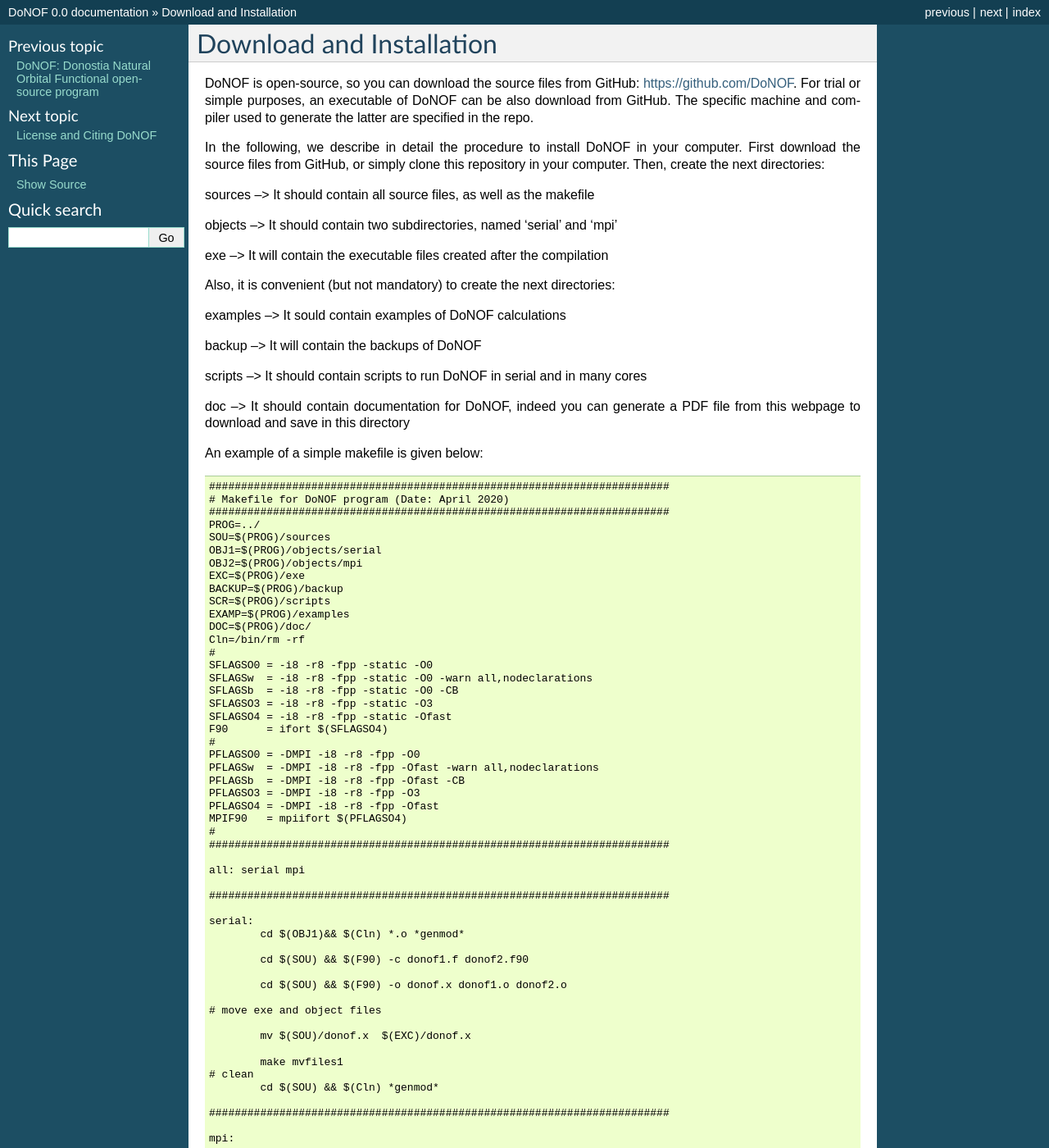
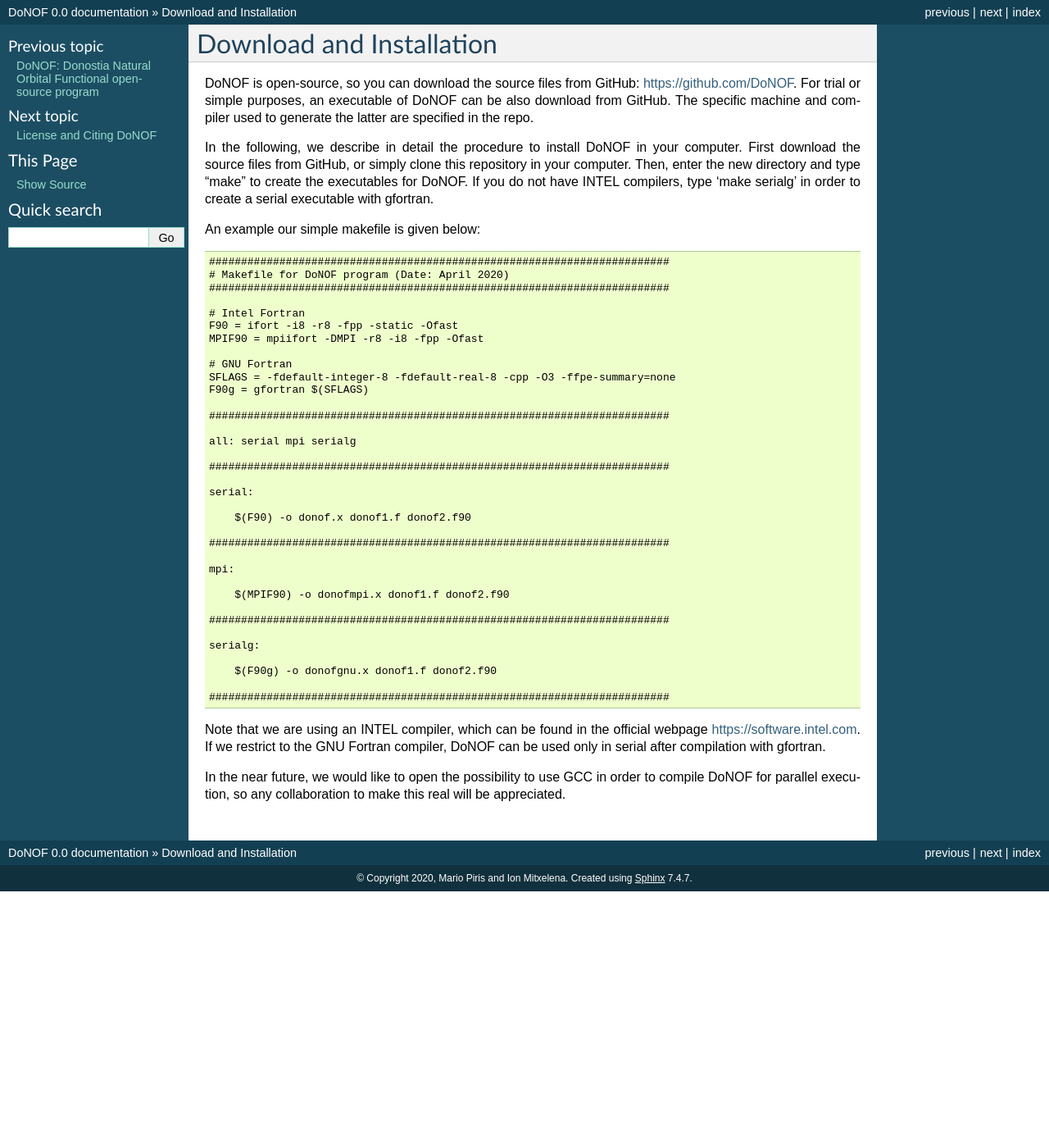
Before and after one commit to DoNOF/DoNOF-Documentation, a Sphinx documentation site: the page built from docs/Installation.rst, in a window 1280 px wide and 1400 px high. Shown: the whole window at 82% size. Built offline with Sphinx 7.4.7, drawn with Linux system fonts in a browser that asks for light colours; some of the changed text lies outside the part shown.

```diff
--- a/docs/Installation.rst
+++ b/docs/Installation.rst
@@ -4,111 +4,47 @@ Download and Installation
 
 DoNOF is open-source, so you can download the source files from GitHub: https://github.com/DoNOF. For trial or simple purposes, an executable of DoNOF can be also download from GitHub. The specific machine and compiler used to generate the latter are specified in the repo.
 
-In the following, we describe in detail the procedure to install DoNOF in your computer. First download the source files from GitHub, or simply clone this repository in your computer. Then, create the next directories:
+In the following, we describe in detail the procedure to install DoNOF in your computer. First download the source files from GitHub, or simply clone this repository in your computer. Then, enter the new directory and type "make" to create the executables for DoNOF. If you do not have INTEL compilers, type 'make serialg' in order to create a serial executable with gfortran.
 
-sources --> It should contain all source files, as well as the makefile
-
-objects --> It should contain two subdirectories, named 'serial' and 'mpi'
-
-exe --> It will contain the executable files created after the compilation
-
-Also, it is convenient (but not mandatory) to create the next directories:
-
-examples --> It sould contain examples of DoNOF calculations
-
-backup --> It will contain the backups of DoNOF
-
-scripts --> It should contain scripts to run DoNOF in serial and in many cores
-
-doc --> It should contain documentation for DoNOF, indeed you can generate a PDF file from this webpage to download and save in this directory
-
-An example of a simple makefile is given below::
+An example our simple makefile is given below::
 
     ########################################################################
     # Makefile for DoNOF program (Date: April 2020)
     ########################################################################
-    PROG=../
-    SOU=$(PROG)/sources
-    OBJ1=$(PROG)/objects/serial
-    OBJ2=$(PROG)/objects/mpi
-    EXC=$(PROG)/exe
-    BACKUP=$(PROG)/backup
-    SCR=$(PROG)/scripts
-    EXAMP=$(PROG)/examples
-    DOC=$(PROG)/doc/
-    Cln=/bin/rm -rf
-    #
-    SFLAGSO0 = -i8 -r8 -fpp -static -O0
-    SFLAGSw  = -i8 -r8 -fpp -static -O0 -warn all,nodeclarations
-    SFLAGSb  = -i8 -r8 -fpp -static -O0 -CB
-    SFLAGSO3 = -i8 -r8 -fpp -static -O3
-    SFLAGSO4 = -i8 -r8 -fpp -static -Ofast
-    F90      = ifort $(SFLAGSO4)
-    #
-    PFLAGSO0 = -DMPI -i8 -r8 -fpp -O0
-    PFLAGSw  = -DMPI -i8 -r8 -fpp -Ofast -warn all,nodeclarations
-    PFLAGSb  = -DMPI -i8 -r8 -fpp -Ofast -CB
-    PFLAGSO3 = -DMPI -i8 -r8 -fpp -O3
-    PFLAGSO4 = -DMPI -i8 -r8 -fpp -Ofast
-    MPIF90   = mpiifort $(PFLAGSO4)
-    #
+
+    # Intel Fortran
+    F90 = ifort -i8 -r8 -fpp -static -Ofast
+    MPIF90 = mpiifort -DMPI -r8 -i8 -fpp -Ofast
+
+    # GNU Fortran
+    SFLAGS = -fdefault-integer-8 -fdefault-real-8 -cpp -O3 -ffpe-summary=none
+    F90g = gfortran $(SFLAGS)
+
     ########################################################################
 
-    all: serial mpi
+    all: serial mpi serialg
 
     ########################################################################
 
     serial:
-            cd $(OBJ1)&& $(Cln) *.o *genmod*
 
-            cd $(SOU) && $(F90) -c donof1.f donof2.f90
-
-            cd $(SOU) && $(F90) -o donof.x donof1.o donof2.o
-
-    # move exe and object files
-
-            mv $(SOU)/donof.x  $(EXC)/donof.x
-
-            make mvfiles1
-    # clean
-            cd $(SOU) && $(Cln) *genmod*
+        $(F90) -o donof.x donof1.f donof2.f90
 
     ########################################################################
 
     mpi:
 
-            cd $(OBJ2)&& $(Cln) *.o *genmod*
+        $(MPIF90) -o donofmpi.x donof1.f donof2.f90
 
-            cd $(SOU) && $(MPIF90) -c donof1.f donof2.f90
+    ########################################################################
 
-            cd $(SOU) && $(MPIF90) -o donofmpi.x donof1.o donof2.o
+    serialg:
 
-    # move exe and object files
+        $(F90g) -o donofgnu.x donof1.f donof2.f90
 
-            mv $(SOU)/donofmpi.x  $(EXC)/donofmpi.x
-
-            make mvfiles2
-
-    # clean
-            cd $(SOU) && $(Cln) *genmod*
-    #
-    mvfiles1:
-            mv $(SOU)/donof1.o      $(OBJ1)/donof1.o
-            mv $(SOU)/donof2.o      $(OBJ1)/donof2.o
-    #
-    mvfiles2:
-            mv $(SOU)/donof1.o      $(OBJ2)/donof1.o
-            mv $(SOU)/donof2.o      $(OBJ2)/donof2.o
-
-    ###############################################################################
-    #
-    tar:
-            cd $(BACKUP)/ && tar -zPcvf DoNOF_2020.03.tar.gz               \
-                                        $(SOU) $(DOC) $(EXAMP) $(SCR)
-    #
-    ###############################################################################
+    ########################################################################
 
 
-There is an example in the git repository too. Note that we are using an INTEL compiler, which can be found in the official webpage https://software.intel.com.
+Note that we are using an INTEL compiler, which can be found in the official webpage https://software.intel.com. If we restrict to the GNU Fortran compiler, DoNOF can be used only in serial after compilation with gfortran.
 
-In the near future, we would like to open the possibility to use GCC, the GNU compiler collection, so any collaboration to make this real will be appreciated.
+In the near future, we would like to open the possibility to use GCC in order to compile DoNOF for parallel execution, so any collaboration to make this real will be appreciated.
```
Also changed, not shown: docs/Getting-Started.rst (+7 -6 lines), docs/examples.rst (+18 -12 lines), docs/input.rst (+12 -12 lines).
